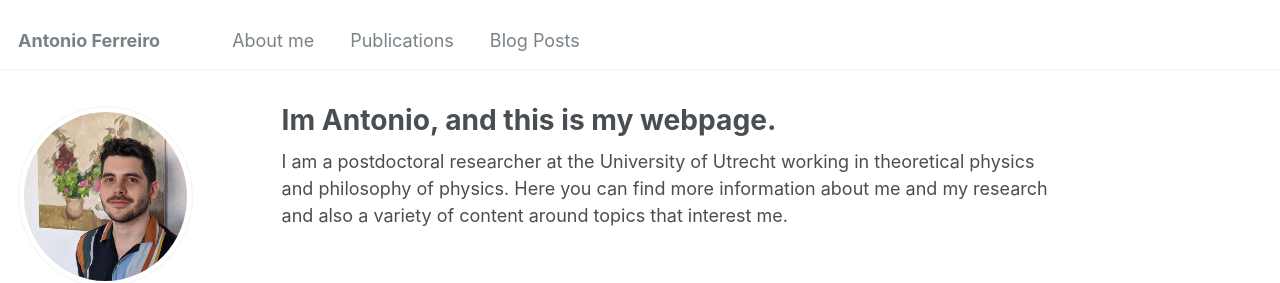
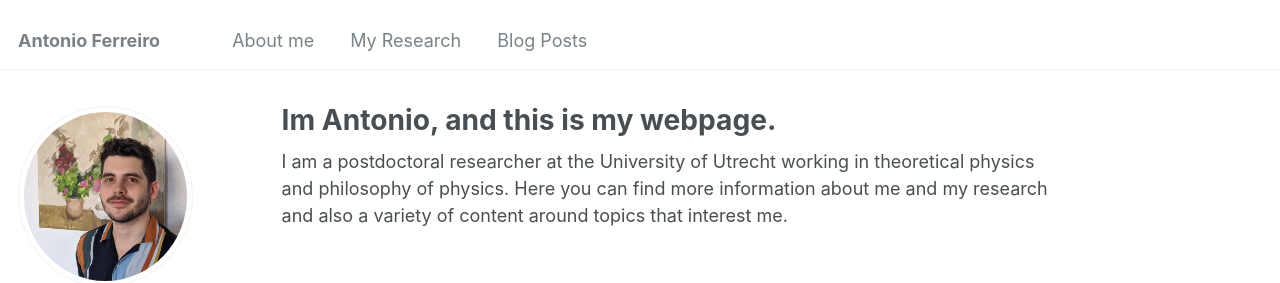
Before and after one commit to Anfedea/anfedea.github.io, a Jekyll site: the page built from _pages/about.md, in a window 1280 px wide. Shown: the top 283 px of the page. Built offline with Jekyll 4.4.1, drawn with Linux system fonts in a browser that asks for light colours; some web fonts are replaced.

Commit message:
Update navigation.yml

```diff
--- a/_data/navigation.yml
+++ b/_data/navigation.yml
@@ -8,8 +8,8 @@ main:
   - title: "About me"
     url: /About me/
 
-  - title: "Publications"
-    url: /publications/
+  - title: "My Research"
+    url: /My research/
 
   - title: "Blog Posts"
     url: /year-archive/
```
